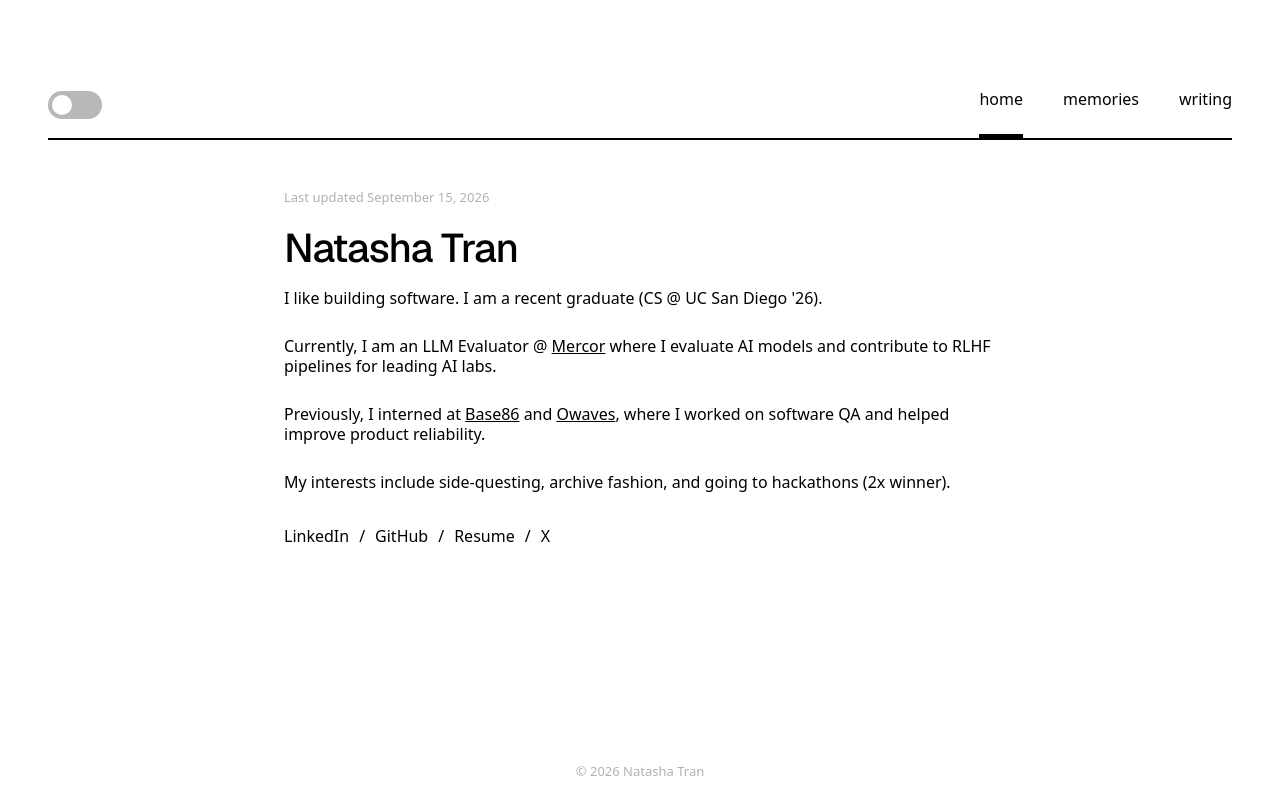
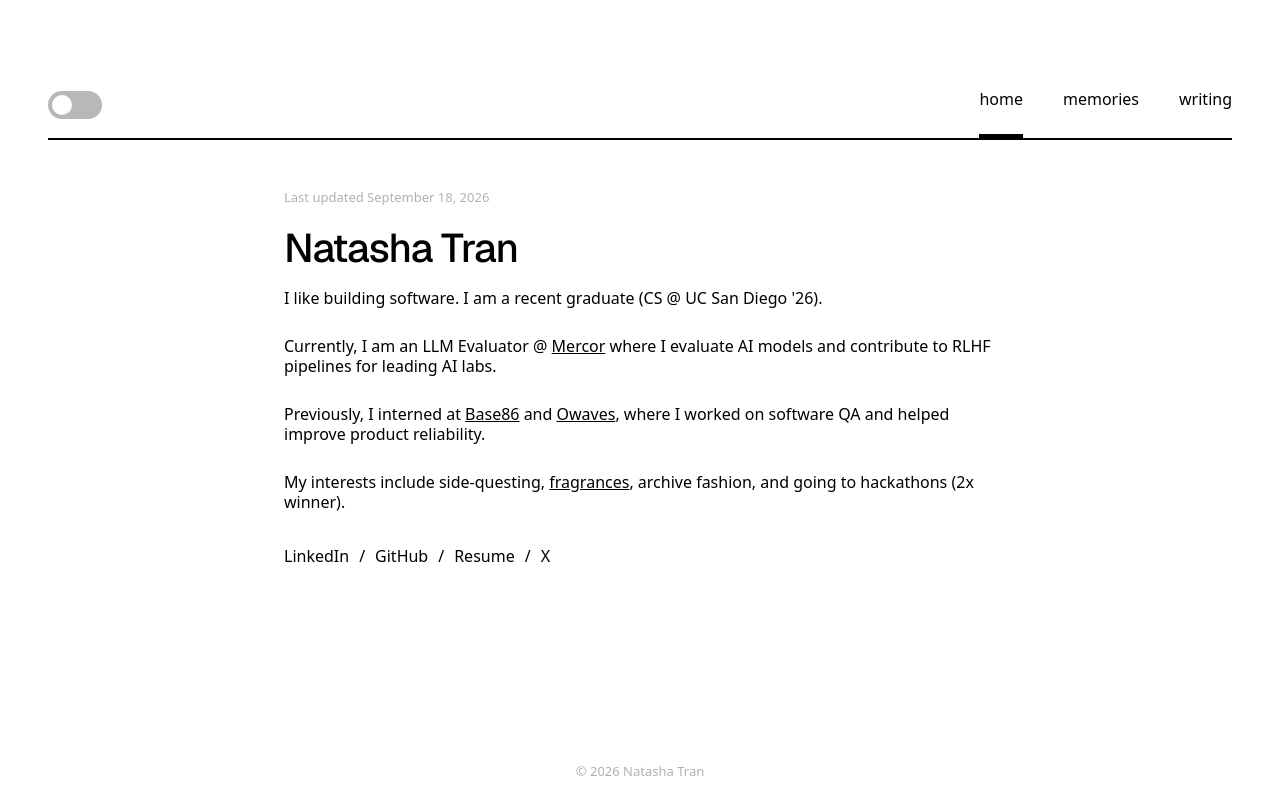
Before and after one commit to FaZeDrug/fazedrug.github.io, a Next.js app in the folder my-site/: page / in a window 1280 px wide. Built offline with nearby package versions, Linux system fonts and the light colour scheme.

Commit message:
Link fragrance interest and update homepage date

```diff
--- a/my-site/app/page.tsx
+++ b/my-site/app/page.tsx
@@ -4,7 +4,7 @@ export default function Home() {
   return (
     <>
       <main className="bio">
-        <p className="updated">Last updated September 15, 2026</p>
+        <p className="updated">Last updated September 18, 2026</p>
         <h1>Natasha Tran</h1>
 
         <div className="bio-copy">
@@ -18,7 +18,7 @@ export default function Home() {
             Previously, I interned at <a href="https://www.base86.com/" target="_blank" rel="noopener noreferrer">Base86</a> and <a href="https://owaves.com/" target="_blank" rel="noopener noreferrer">Owaves</a>, where I worked on software QA and helped improve product reliability.
           </p>
           <p>
-            My interests include side-questing, archive fashion, and going to hackathons (2x winner).
+            My interests include side-questing, <a href="https://www.fragrantica.com/@pocari2k#home" target="_blank" rel="noopener noreferrer">fragrances</a>, archive fashion, and going to hackathons (2x winner).
           </p>
         </div>
 
```
